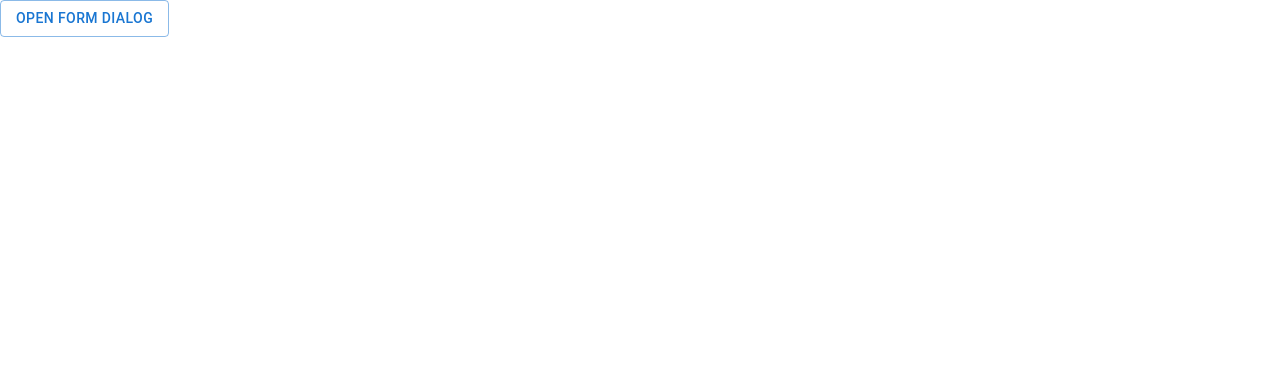
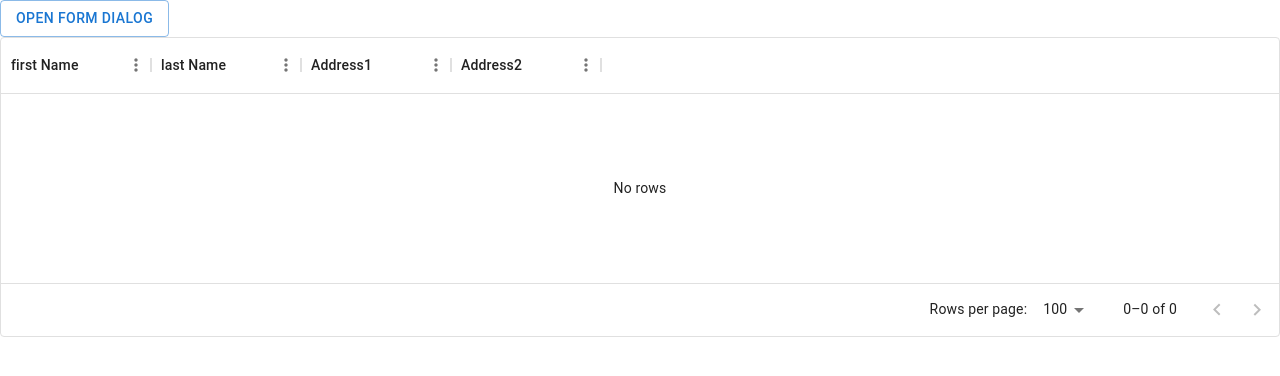
Before and after one commit to divyesh2123/app-123, a React (Create React App) app: page / in a window 1280 px wide. Shown: the top 376 px of the page. Built offline with nearby package versions, Linux system fonts and the light colour scheme.

Commit message:
changes for the dat

```diff
--- a/package.json
+++ b/package.json
@@ -6,6 +6,7 @@
     "@emotion/react": "^11.11.1",
     "@emotion/styled": "^11.11.0",
     "@mui/material": "^5.15.0",
+    "@mui/x-data-grid": "^6.18.5",
     "@testing-library/jest-dom": "^5.17.0",
     "@testing-library/react": "^13.4.0",
     "@testing-library/user-event": "^13.5.0",
--- /dev/null
+++ b/src/DisplayData.js
@@ -0,0 +1,18 @@
+import React, { useState } from 'react'
+import { DataGrid } from '@mui/x-data-grid';
+
+export default function DisplayData(props) {
+
+    const columns = [
+        { field: 'firstName', headerName: 'first Name', width: 150 },
+        { field: 'lastName', headerName: 'last Name', width: 150 },
+        { field: 'Address1', headerName: 'Address1', width: 150 },
+        { field: 'Address2', headerName: 'Address2', width: 150 },
+      ];
+
+  return (
+    <div style={{ height: 300, width: '100%' }}>
+    <DataGrid rows={props.rows} columns={columns} />
+  </div>
+  )
+}
--- a/src/MyForm.js
+++ b/src/MyForm.js
@@ -30,7 +30,7 @@ export default function MyForm(props) {
 
     let d = [...props.arraydata];
 
-    d.push(form);
+    d.push({...form,id: d.length +1});
 
     props.arraysetData(d);
   }
@@ -88,6 +88,7 @@ export default function MyForm(props) {
             name='Address2'
             fullWidth
             variant="standard"
+            onChange={handleChange}
           />
         </DialogContent>
         <DialogActions>
--- a/src/ParentC.js
+++ b/src/ParentC.js
@@ -1,6 +1,7 @@
 import React, { useState } from 'react'
 import MyForm from './MyForm';
 import Button from '@mui/material/Button';
+import DisplayData from './DisplayData';
 export default function ParentC() {
     const [open, setOpen] = React.useState(false);
 
@@ -29,6 +30,8 @@ export default function ParentC() {
         arraysetData={setData}
       />
 
+      <DisplayData rows={data}/>
+
 
 
     </div>
```
Also changed, not shown: 1 other file (tests, documents, lock files or other folders).
